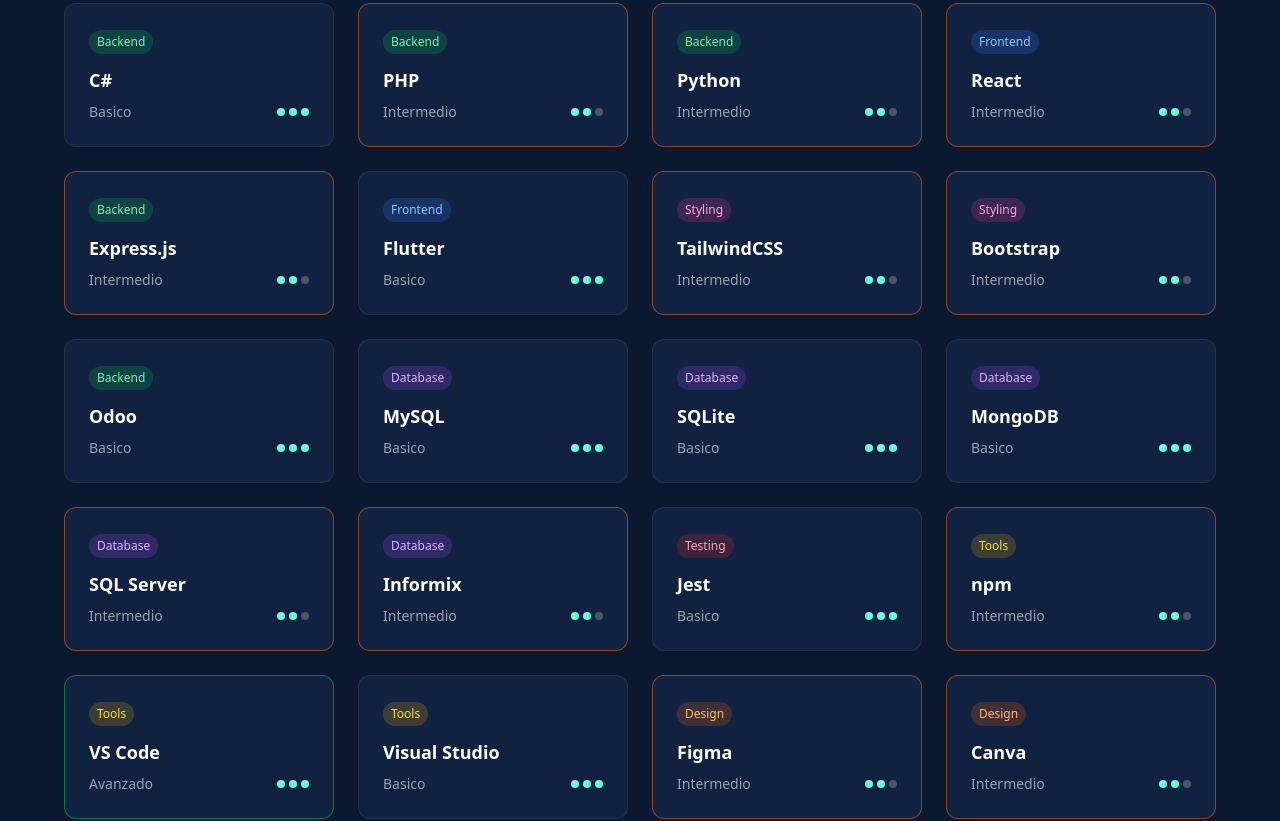
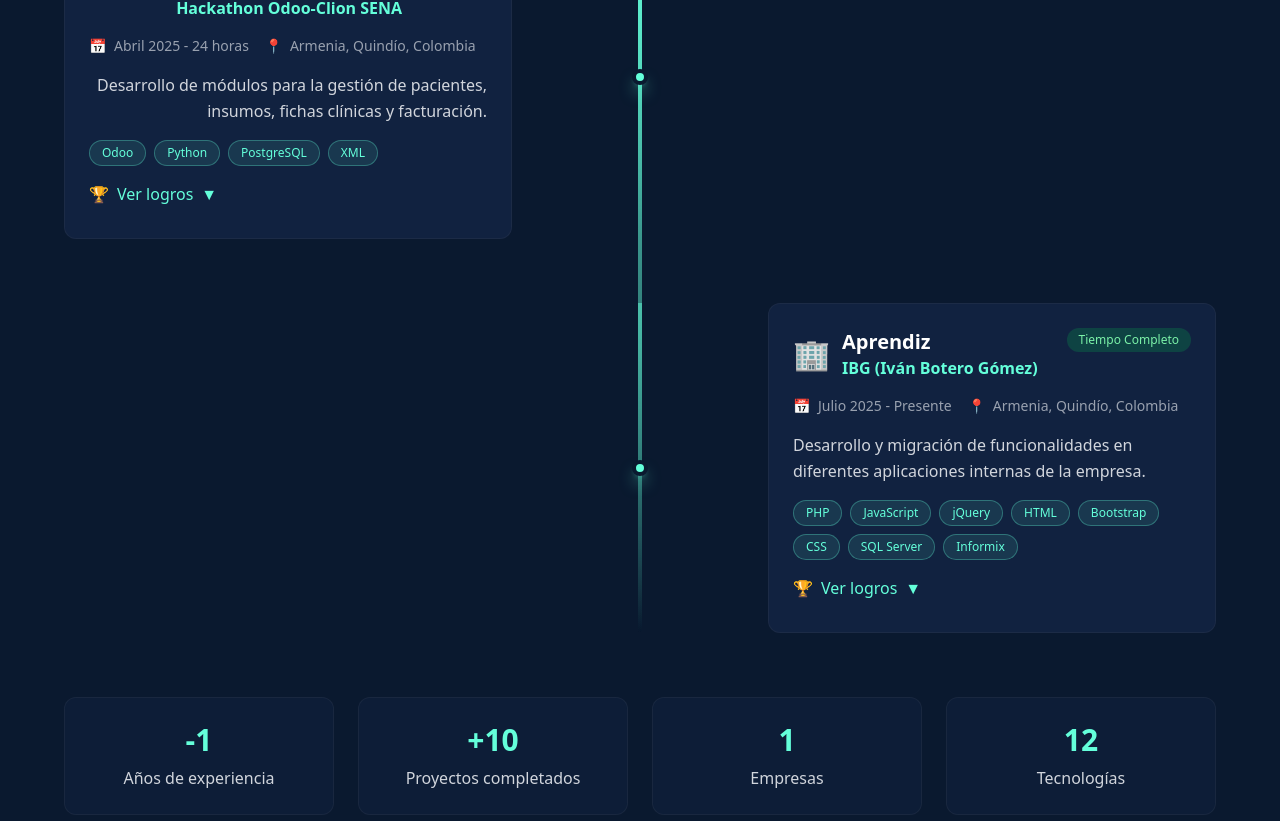
Before and after one commit to kelvinocampo/PortFolio, a React (Vite) app: page / in a window 1280 px wide. Shown: the part 1205-2026 px from the top of the page. Built offline with nearby package versions, Linux system fonts and the light colour scheme.

Commit message:
fix experience

```diff
--- a/src/App.jsx
+++ b/src/App.jsx
@@ -7,7 +7,7 @@
   return (
     <>
       <Header />
-      {/* <Experience /> */}
+      <Experience />
       <Skills />
       <Projects />
     </>
--- a/src/components/Experience.jsx
+++ b/src/components/Experience.jsx
@@ -4,22 +4,19 @@
 const experienceData = data.experience;
 
 function countTechnologies(experience) {
-  const techCount = {};
+  const techSet = new Set();
 
   experience.forEach((job) => {
     job.technologies.forEach((tech) => {
-      if (techCount[tech]) {
-        techCount[tech] += 1;
-      } else {
-        techCount[tech] = 1;
-      }
+      techSet.add(tech); // agrega solo si no estaba antes
     });
   });
 
-  return techCount;
+  return techSet.size; // número de tecnologías únicas
 }
 
 const usedTechnologies = countTechnologies(data.experience);
+
 
 const useIntersectionObserver = (options = {}) => {
   const [isIntersecting, setIsIntersecting] = useState(false);
```
